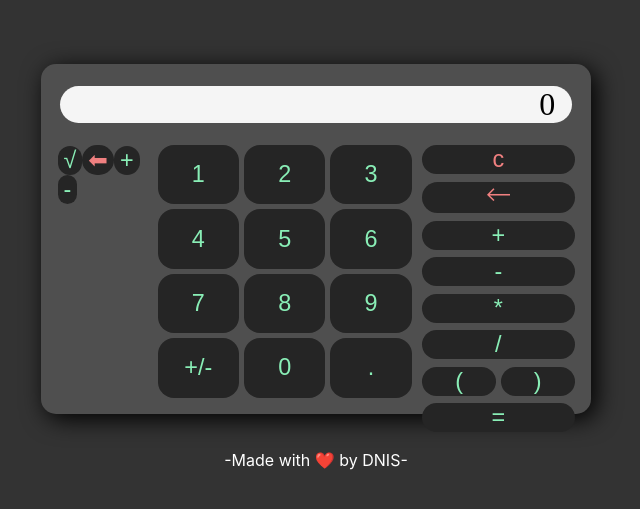
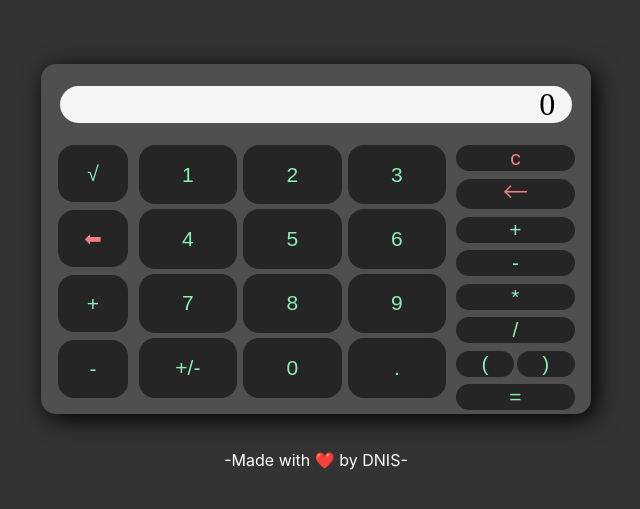
Before and after one commit to dbode94/calculator, a React (Create React App) app: page / in a window 1280 px wide. Shown: the part 125-634 px from the top of the page, without its empty margins (324-964 px from the left). Built offline with nearby package versions, Linux system fonts and the light colour scheme; a web font is replaced by a local one.

Commit message:
buttom font size fixed on landscape

```diff
--- a/src/components/button/button.style.scss
+++ b/src/components/button/button.style.scss
@@ -1,6 +1,6 @@
 .calButton{
     border-radius: 1rem;
-    font-size: calc(17px + 0.5vw);
+    font-size: calc(17px + 0.5vh);
     background-color: rgba($color: #25252567, $alpha: 1.0);
     color: rgba($color: #89eeb6, $alpha: 1.0);
     border: 0px;
@@ -21,7 +21,7 @@
     &.specialButton{
         color: lightcoral;
 
-        @media (pointer: fine){
+        @media (pointer: fine){l
             &:hover{
                 background-color: rgba($color: #f08080, $alpha: 0.4);
             }
--- a/src/components/buttonPanel/buttonPanel.component.jsx
+++ b/src/components/buttonPanel/buttonPanel.component.jsx
@@ -53,7 +53,7 @@ const ButtonPanel = () =>{
           <Button value={'-'} key={13} onClick = {handleClick}/>
         </div> : null
       }
-      <div className={portrait? "numberButton-container": "numberButton-container landscapeButtom"}>
+      <div className={portrait? "numberButton-container": "numberButton-container landscapeNumber-containe"}>
         {
           Array.from(Array(9)).map((_,i) =>{
             return <Button value={i+1} key={i+1} onClick = {handleClick}/>
--- a/src/components/buttonPanel/buttonPanel.style.scss
+++ b/src/components/buttonPanel/buttonPanel.style.scss
@@ -12,7 +12,7 @@
     gap: 2%;
     width: 65%;
 
-    &.landscapeButtom{
+    &.landscapeNumber-container{
         width: 50%;
     }
 }
@@ -23,7 +23,11 @@
     display: grid;
     grid-template-columns: minmax(10px, 1fr);
     gap: 3%;
-    width: 30%;
+    width: 25%;
+
+    &.landscapeOperation-container{
+
+    }
 }
 
 .parenthesisButton-container{
@@ -33,5 +37,10 @@
     gap:3%;
 }
 .otherOperations-container{
-
+    margin: 0;
+    margin-right: 2%;
+    display: grid;
+    grid-template-columns: minmax(10px, 1fr);
+    gap: 3%;
+    width: 15%;
 }
```
